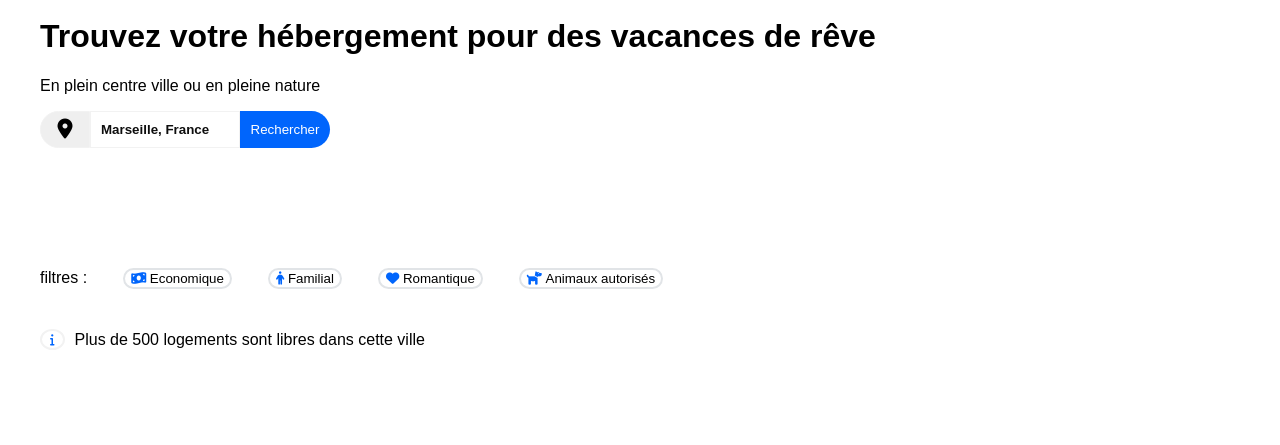
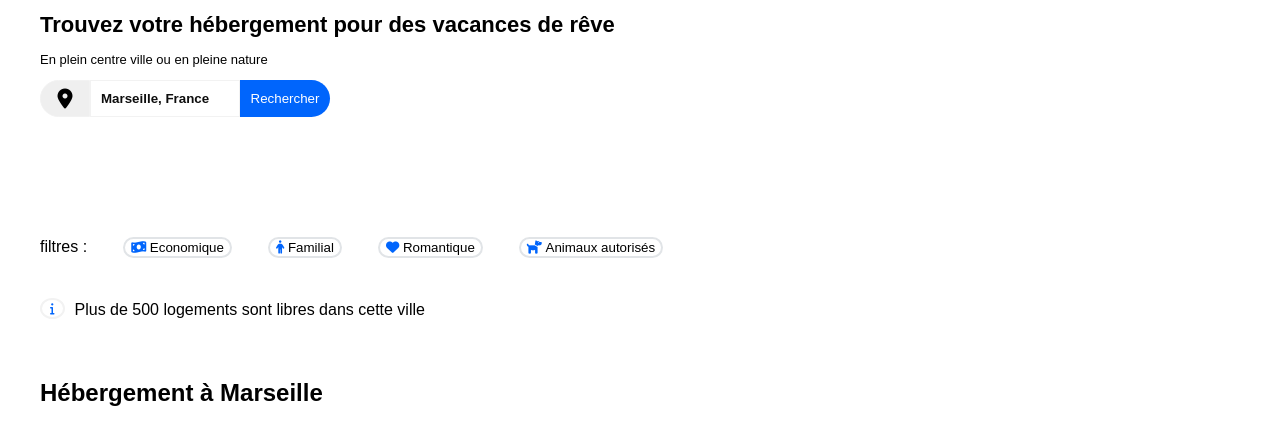
Before and after one commit to Nellylie/booki_myriam_p2_opcr, a plain HTML site: page index.html in a window 1280 px wide. Shown: the part 83-528 px from the top of the page. Drawn offline with Linux system fonts and the light colour scheme.

Commit message:
modif div et rajout dans header titre

```diff
--- a/index.html
+++ b/index.html
@@ -26,23 +26,23 @@
                 <li class="NavActivités"><a class="link" href="#">Activités</a></li>
             </ul>
         </nav>
-    </header>
-    <main>
-        <div id="chercheTrouve">
         <div id="entete">
             <h1>Trouvez votre hébergement pour des vacances de rêve</h1>
             <p>En plein centre ville ou en pleine nature</p>
         </div>
+    </header>
+    <main>
 
-            <form role="search" action="/action_page.php" method="get">
+
+
+        <form id="recherches" role="search" action="/action_page.php" method="get">
             <!-- <button id="geo"><i class="fa-solid fa-location-dot"></i></button> -->
-                <div id="recherches"> <button id="geo" onclick=""><span class="fa-solid fa-location-dot fa-xl"></span></button>
+            <button id="geo" onclick=""><span class="fa-solid fa-location-dot fa-xl"></span></button>
             <input type="search" id="maRecherche" name="q" placeholder="Marseille, France" size="20">
-                    <button id="chercher" name="button" type="submit">Rechercher<span class="fa-solid fa-magnifying-glass fa-search-mobil"></span></button>
-                    <!-- <button id="chercher" name="button" type="submit"><i class="fa-solid fa-magnifying-glass fa-search-mobil"></i></button> -->
-
+            <button id="chercher" name="button" type="submit">Rechercher<span
+                    class="fa-solid fa-magnifying-glass fa-search-mobil"></span></button>
             <!-- classe fa loupe mis en display none deskop mais display mobil ds le css -->
-                </div>
+        </form>
 
         <div id="filtres">
             <label id="label">filtres :</label>
@@ -54,13 +54,14 @@
                     class="fa-solid fa-heart fa-bleu fa-x1"></span>&nbsp;Romantique </button>
             <button class="buttonFiltre" name="button" type="button" onclick=""><span
                     class="fa-solid fa-dog fa-bleu fa-x1"></span>&nbsp;Animaux autorisés</button>
+        </div>
 
 
-                </div>
         <div id="info"><span id="cadreI"> <i class="fa-solid fa-info fa-bleu fa-xs fa-border"></i></span>
             <p>Plus de 500 logements sont libres dans cette ville</p>
-                </div>
-            </form>
+        </div><section>
+<h2>Hébergement à Marseille</h2>
+<div></div>
 
 
 
@@ -68,7 +69,17 @@
 
 
 
-        </div>
+
+        </section>
+
+
+
+
+
+
+
+
+
 
 
 
--- a/styles.css
+++ b/styles.css
@@ -22,6 +22,10 @@ a {
     color: black;
 
 }
+h1{
+
+    font-size: 22px;font-weight: 700px;line-height: 26px;
+}
 
 nav {
     padding-left: 0px;
@@ -33,7 +37,7 @@ nav {
 }
 
 .logo {
-    width: 61.09px;
+    width: 61px;
 }
 
 
@@ -91,6 +95,9 @@ nav {
     font-weight: 500;
 
 
+
+}
+#entete{font-size: small;
 
 }
 
```
Lines whose indentation alone changed are shown as unchanged.
